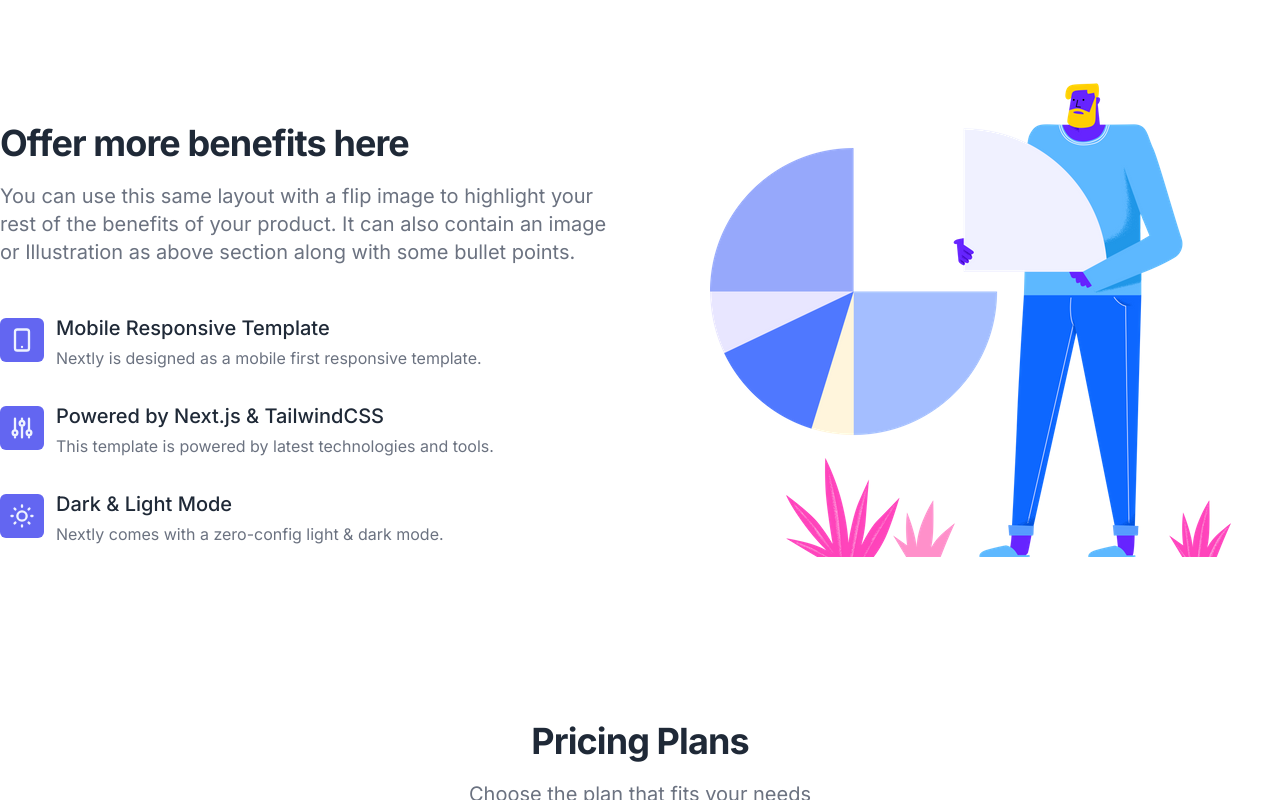
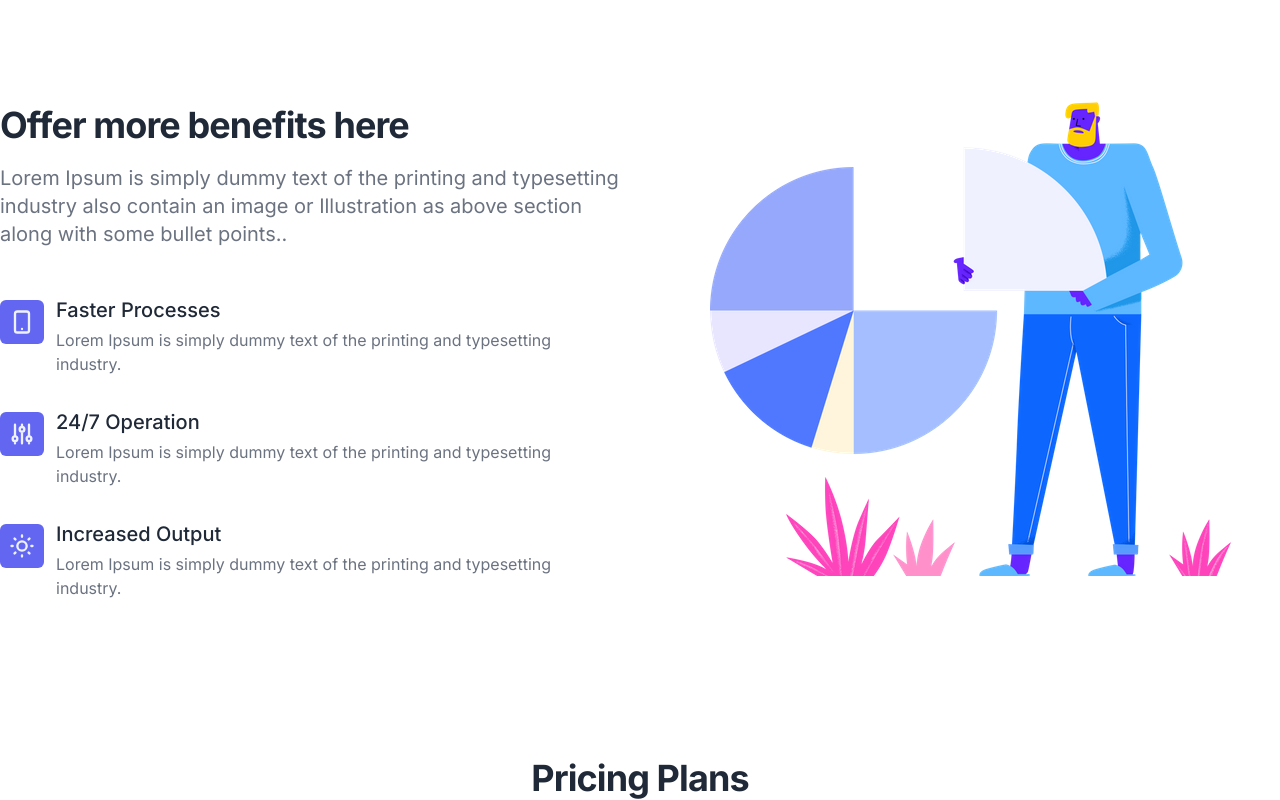
Before and after one commit to PujanShresthaBlueCloud/auto, a Next.js app: page / in a window 1280 px wide. Shown: the part 1750-2550 px from the top of the page. Built offline with nearby package versions, Linux system fonts and the light colour scheme.

Commit message:
data js edited

```diff
--- a/components/data.js
+++ b/components/data.js
@@ -12,12 +12,12 @@ import benefitTwoImg from "../public/img/benefit-two.png";
 
 const benefitOne = {
   title: "Highlight your benefits",
-  desc: "You can use this space to highlight your first benefit or a feature of your product. It can also contain an image or Illustration like in the example along with some bullet points.",
+  desc: "Lorem Ipsum is simply dummy text of the printing and typesetting industry. Lorem Ipsum has been the industry's standard dumy.",
   image: benefitOneImg,
   bullets: [
     {
       title: "Understand your customers",
-      desc: "Then explain the first point breifly in one or two lines.",
+      desc: "Lorem Ipsum is simply dummy text of the printing and typesetting industry.",
       icon: <EmojiHappyIcon />,
     },
     {
@@ -35,22 +35,22 @@ const benefitOne = {
 
 const benefitTwo = {
   title: "Offer more benefits here",
-  desc: "You can use this same layout with a flip image to highlight your rest of the benefits of your product. It can also contain an image or Illustration as above section along with some bullet points.",
+  desc: "Lorem Ipsum is simply dummy text of the printing and typesetting industry  also contain an image or Illustration as above section along with some bullet points..",
   image: benefitTwoImg,
   bullets: [
     {
-      title: "Mobile Responsive Template",
-      desc: "Nextly is designed as a mobile first responsive template.",
+      title: "Faster Processes",
+      desc: "Lorem Ipsum is simply dummy text of the printing and typesetting industry.",
       icon: <DeviceMobileIcon />,
     },
     {
-      title: "Powered by Next.js & TailwindCSS",
-      desc: "This template is powered by latest technologies and tools.",
+      title: "24/7 Operation",
+      desc: "Lorem Ipsum is simply dummy text of the printing and typesetting industry.",
       icon: <AdjustmentsIcon />,
     },
     {
-      title: "Dark & Light Mode",
-      desc: "Nextly comes with a zero-config light & dark mode. ",
+      title: "Increased Output",
+      desc: "Lorem Ipsum is simply dummy text of the printing and typesetting industry. ",
       icon: <SunIcon />,
     },
   ],
```
